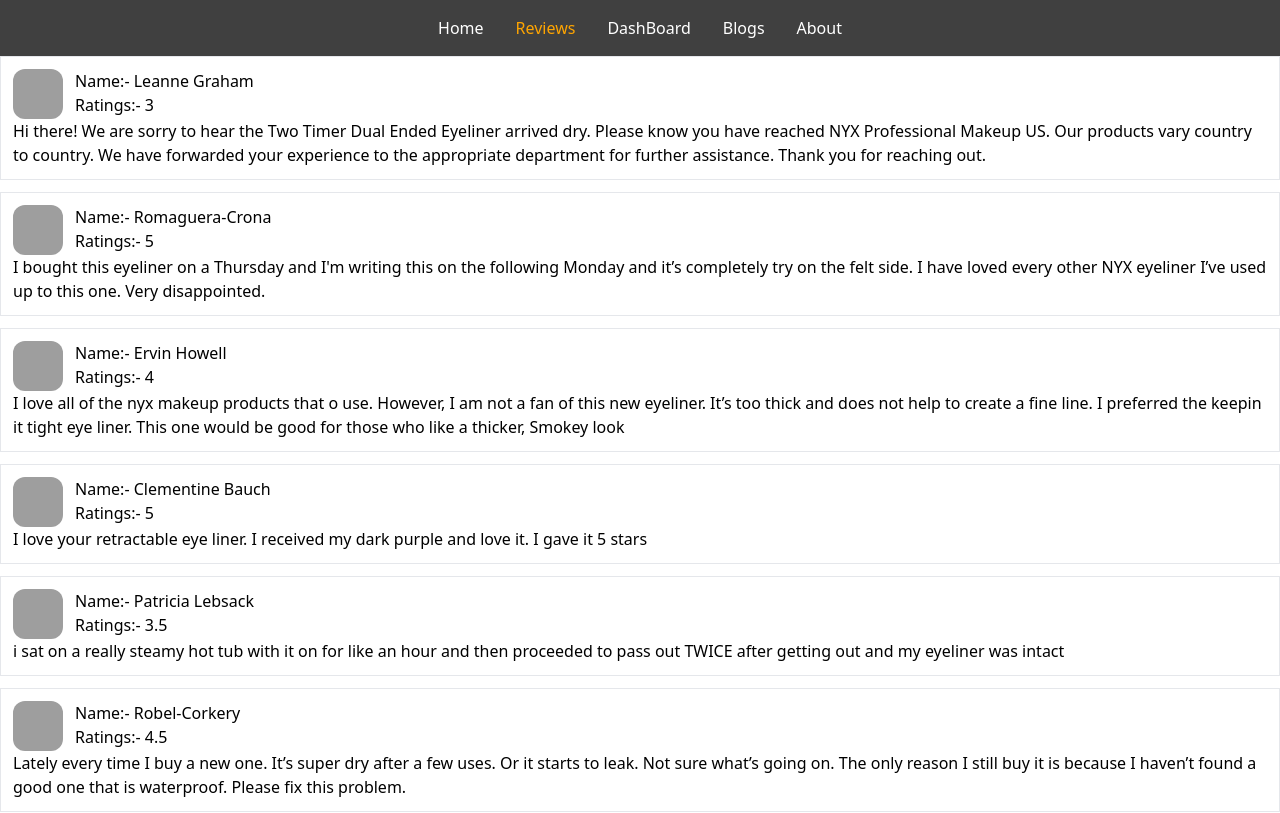
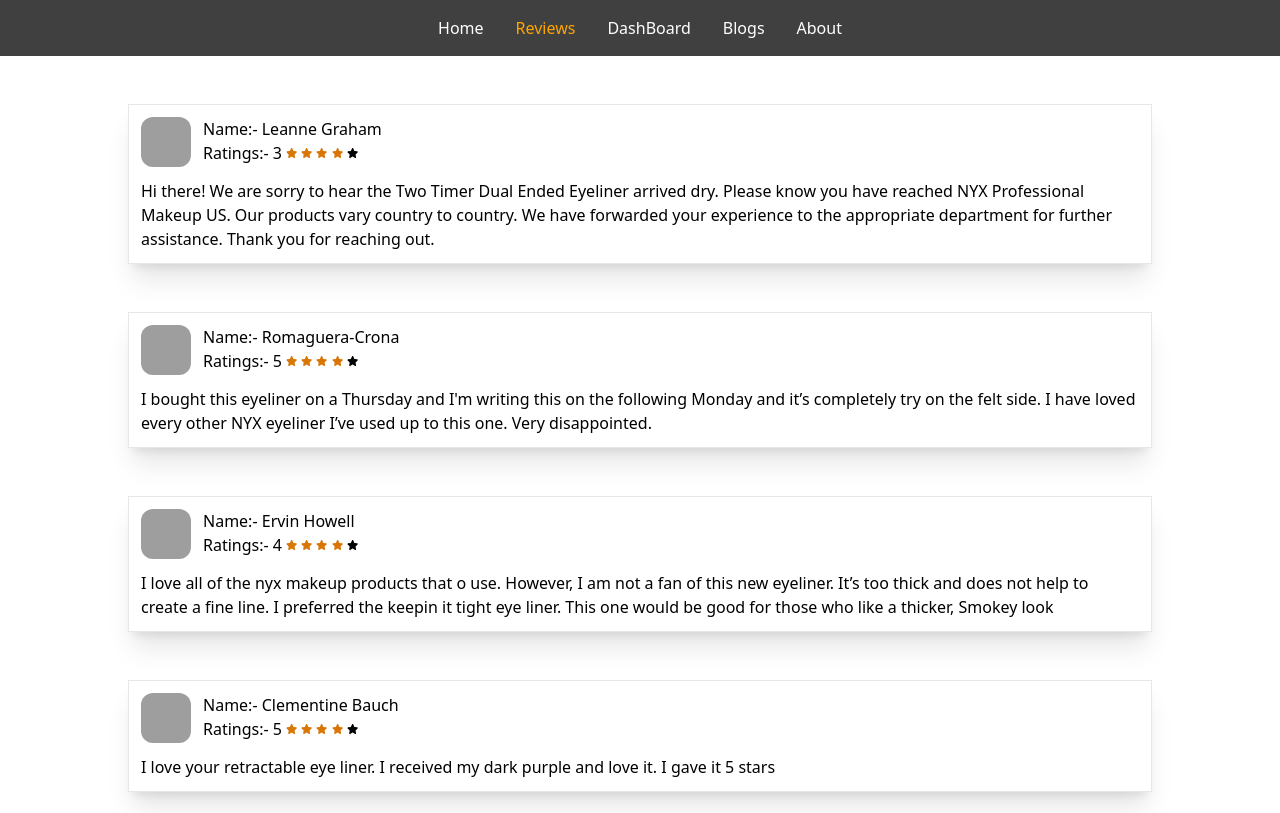
Before and after one commit to ohnadir/products-analysis, a React (Create React App) app: page /reviews in a window 1280 px wide. Shown: the top 813 px of the page. Built offline with nearby package versions, Linux system fonts and the light colour scheme; grey boxes are pictures that could not be loaded.

Commit message:
reviews section complete

```diff
--- a/package.json
+++ b/package.json
@@ -3,6 +3,9 @@
   "version": "0.1.0",
   "private": true,
   "dependencies": {
+    "@fortawesome/fontawesome-svg-core": "^6.1.1",
+    "@fortawesome/free-solid-svg-icons": "^6.1.1",
+    "@fortawesome/react-fontawesome": "^0.1.18",
     "@testing-library/jest-dom": "^5.16.3",
     "@testing-library/react": "^12.1.4",
     "@testing-library/user-event": "^13.5.0",
--- a/src/Component/Review/Review.js
+++ b/src/Component/Review/Review.js
@@ -6,7 +6,7 @@
     const [review] = useReviews();
     return (
         <div>
-            <div>
+            <div className='mx-auto'>
                 {
                     review.map(reviews => <Reviews
                         key={reviews.id}
--- a/src/Component/Reviews/Reviews.js
+++ b/src/Component/Reviews/Reviews.js
@@ -1,14 +1,23 @@
 import React from 'react';
+import { FontAwesomeIcon } from '@fortawesome/react-fontawesome'
+  import { faStar } from '@fortawesome/free-solid-svg-icons'
 
 const Reviews = (props) => {
     const { name, img, rating, review } = props.reviews;
     return (
-        <div className='border mb-3 p-3'>
-            <div className='flex gap-3'>
+        <div className=' shadow-xl border mb-5 p-3 max-w-5xl mx-auto mt-12'>
+            <div className='flex gap-3 mb-3'>
                 <img className='w-[50px] h-[50px] rounded-xl' src={img} alt="" />
                 <div>
                     <p>Name:- {name}</p>
-                    <p>Ratings:- {rating}</p>
+                    <p className='flex items-center gap-1'>Ratings:- {rating}
+                        <span className='text-[10px] text-amber-600'><FontAwesomeIcon icon={faStar}></FontAwesomeIcon></span>
+                        <span className='text-[10px] text-amber-600'><FontAwesomeIcon icon={faStar}></FontAwesomeIcon></span>
+                        <span className='text-[10px] text-amber-600'><FontAwesomeIcon icon={faStar}></FontAwesomeIcon></span>
+                        <span className='text-[10px] text-amber-600'><FontAwesomeIcon icon={faStar}></FontAwesomeIcon></span>
+                        <span className='text-[10px]'><FontAwesomeIcon icon={faStar}></FontAwesomeIcon></span>
+
+                    </p>
                 </div>
            </div>
             <p>{review}</p>
```
Also changed, not shown: 1 other file (tests, documents, lock files or other folders).
